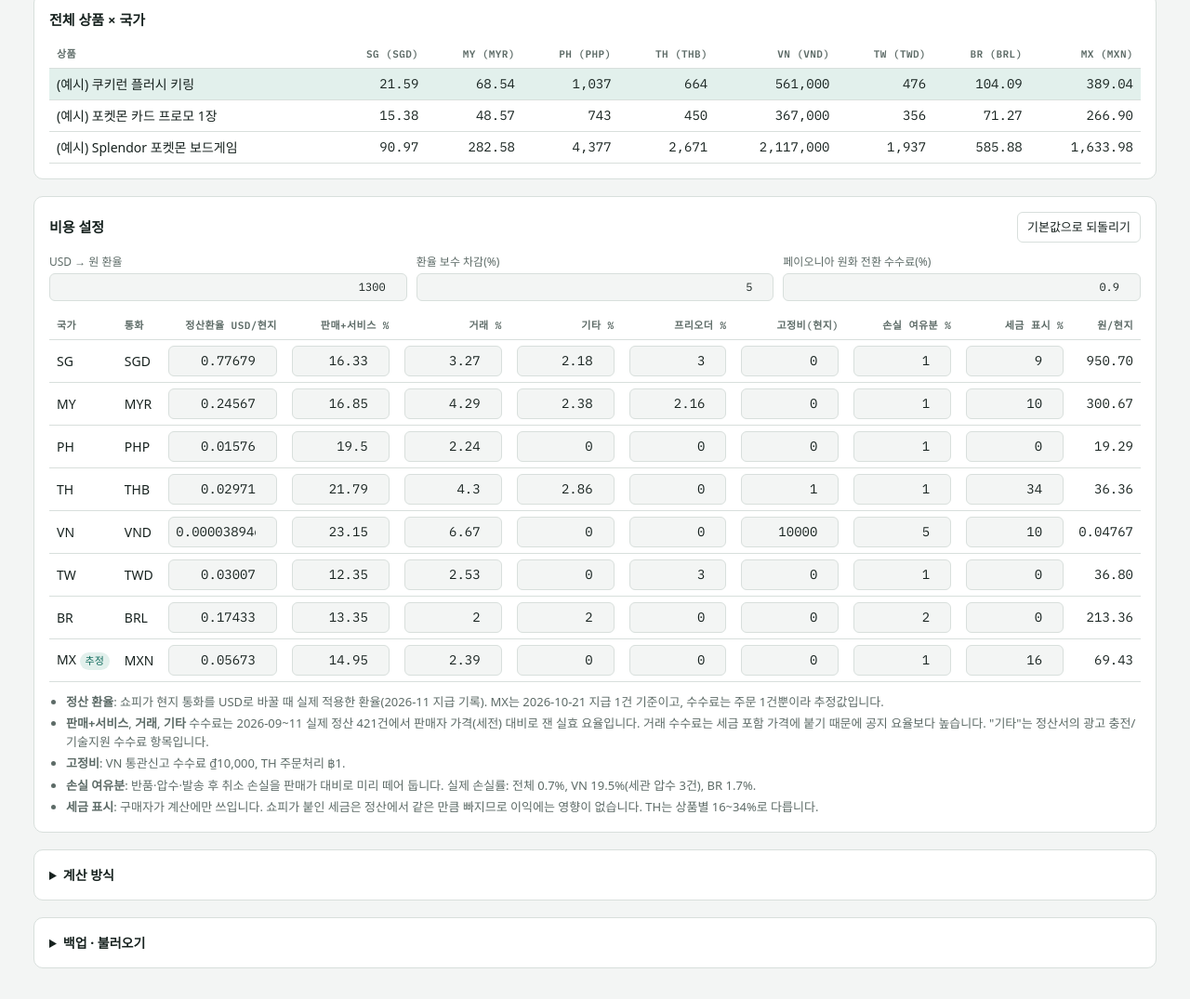
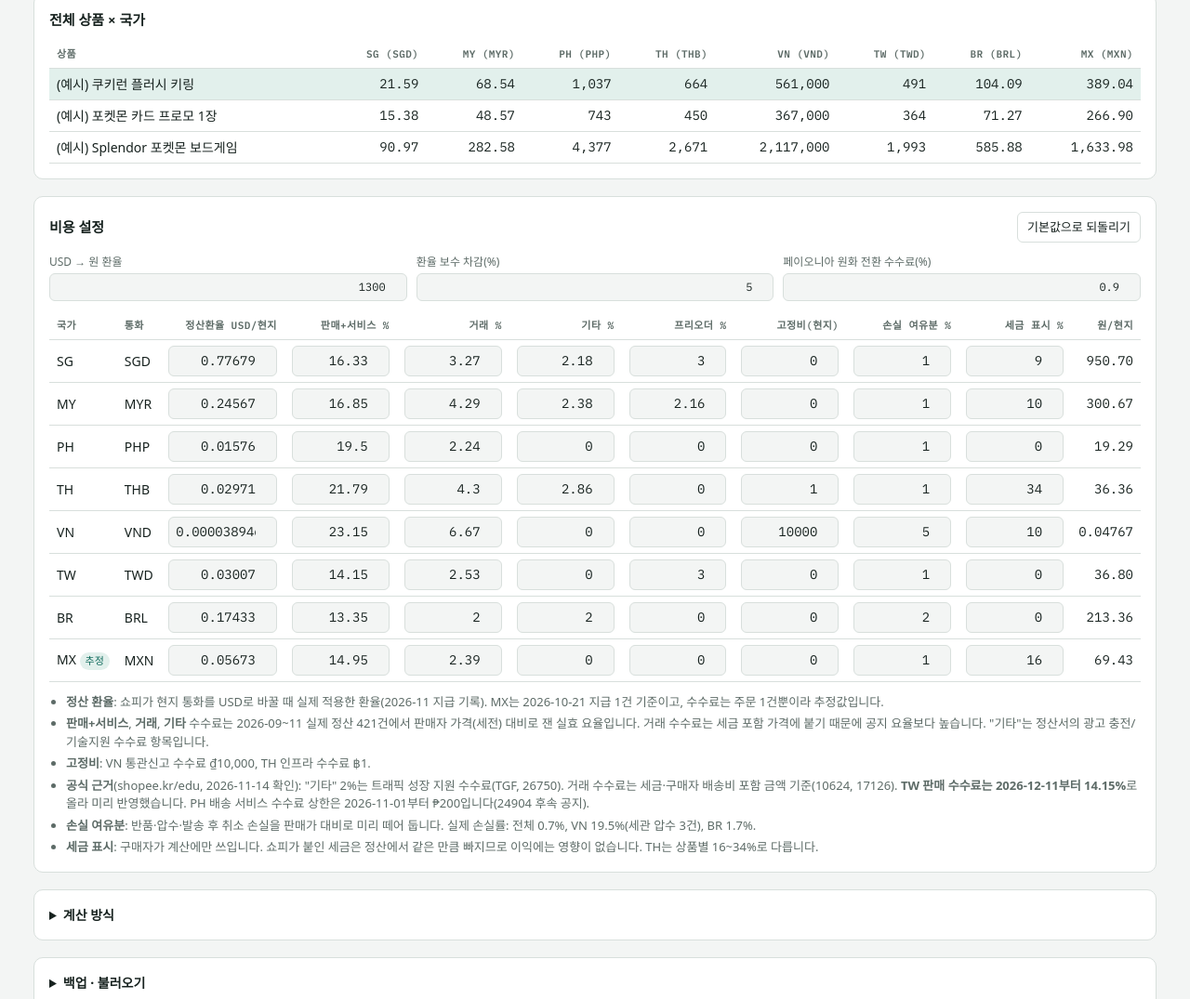
Before and after one commit to mizukikorea1005/shopee-margin-calculator, a plain HTML site: page index.html in a window 1280 px wide. Shown: the part 1604-2679 px from the top of the page at 93% size. Drawn offline with Linux system fonts and the light colour scheme; a web font is replaced by a local one.

Commit message:
TW 판매수수료 14.15%(2026-12-11 시행) 반영, 공식 근거 표기
Co-Authored-By: Claude Opus 5.5 <noreply@anthropic.com>

```diff
--- a/index.html
+++ b/index.html
@@ -175,7 +175,8 @@ textarea { font-family: var(--f-num); font-size: 12px; min-height: 90px; }
       <ul class="plain">
         <li><b>정산 환율</b>: 쇼피가 현지 통화를 USD로 바꿀 때 실제 적용한 환율(2026-11 지급 기록). MX는 2026-10-21 지급 1건 기준이고, 수수료는 주문 1건뿐이라 추정값입니다.</li>
         <li><b>판매+서비스</b>, <b>거래</b>, <b>기타</b> 수수료는 2026-09~11 실제 정산 421건에서 판매자 가격(세전) 대비로 잰 실효 요율입니다. 거래 수수료는 세금 포함 가격에 붙기 때문에 공지 요율보다 높습니다. "기타"는 정산서의 광고 충전/기술지원 수수료 항목입니다.</li>
-        <li><b>고정비</b>: VN 통관신고 수수료 ₫10,000, TH 주문처리 ฿1.</li>
+        <li><b>고정비</b>: VN 통관신고 수수료 ₫10,000, TH 인프라 수수료 ฿1.</li>
+        <li><b>공식 근거</b>(shopee.kr/edu, 2026-11-14 확인): "기타" 2%는 트래픽 성장 지원 수수료(TGF, 26750). 거래 수수료는 세금·구매자 배송비 포함 금액 기준(10624, 17126). <b>TW 판매 수수료는 2026-12-11부터 14.15%</b>로 올라 미리 반영했습니다. PH 배송 서비스 수수료 상한은 2026-11-01부터 ₱200입니다(24904 후속 공지).</li>
         <li><b>손실 여유분</b>: 반품·압수·발송 후 취소 손실을 판매가 대비로 미리 떼어 둡니다. 실제 손실률: 전체 0.7%, VN 19.5%(세관 압수 3건), BR 1.7%.</li>
         <li><b>세금 표시</b>: 구매자가 계산에만 쓰입니다. 쇼피가 붙인 세금은 정산에서 같은 만큼 빠지므로 이익에는 영향이 없습니다. TH는 상품별 16~34%로 다릅니다.</li>
       </ul>
@@ -226,7 +227,7 @@ textarea { font-family: var(--f-num); font-size: 12px; min-height: 90px; }
     PH: { name: "필리핀", cur: "PHP", usd: 0.01576, fee: 19.5, txn: 2.24, other: 0, pre: 0, fixed: 0, loss: 1, tax: 0 },
     TH: { name: "태국", cur: "THB", usd: 0.02971, fee: 21.79, txn: 4.3, other: 2.86, pre: 0, fixed: 1, loss: 1, tax: 34 },
     VN: { name: "베트남", cur: "VND", usd: 0.0000389469, fee: 23.15, txn: 6.67, other: 0, pre: 0, fixed: 10000, loss: 5, tax: 10 },
-    TW: { name: "대만", cur: "TWD", usd: 0.03007, fee: 12.35, txn: 2.53, other: 0, pre: 3, fixed: 0, loss: 1, tax: 0 },
+    TW: { name: "대만", cur: "TWD", usd: 0.03007, fee: 14.15, txn: 2.53, other: 0, pre: 3, fixed: 0, loss: 1, tax: 0 },
     BR: { name: "브라질", cur: "BRL", usd: 0.17433, fee: 13.35, txn: 2.0, other: 2.0, pre: 0, fixed: 0, loss: 2, tax: 0 },
     MX: { name: "멕시코", cur: "MXN", usd: 0.05673, fee: 14.95, txn: 2.39, other: 0, pre: 0, fixed: 0, loss: 1, tax: 16, estimated: true }
   };
@@ -238,12 +239,16 @@ textarea { font-family: var(--f-num); font-size: 12px; min-height: 90px; }
   ];
 
   const clone = (o) => JSON.parse(JSON.stringify(o));
-  let state = load() || { cfg: clone(DEFAULT_CFG), products: clone(EXAMPLES), selected: 1, mine: {}, cfgVersion: 2 };
+  let state = load() || { cfg: clone(DEFAULT_CFG), products: clone(EXAMPLES), selected: 1, mine: {}, cfgVersion: 3 };
   for (const c of CODES) if (!state.cfg.markets[c]) state.cfg.markets[c] = clone(DEFAULT_MARKETS[c]);
   if ((state.cfgVersion || 1) < 2) {
     if (Number(state.cfg.usdKrw) === 1370) state.cfg.usdKrw = 1300;
     if (state.cfg.markets.MX && Number(state.cfg.markets.MX.usd) === 0.054) state.cfg.markets.MX.usd = 0.05673;
     state.cfgVersion = 2;
+  }
+  if (state.cfgVersion < 3) {
+    if (state.cfg.markets.TW && Number(state.cfg.markets.TW.fee) === 12.35) state.cfg.markets.TW.fee = 14.15;
+    state.cfgVersion = 3;
   }
 
   function load() { try { const raw = localStorage.getItem(STORE_KEY); return raw ? JSON.parse(raw) : null; } catch { return null; } }
```
